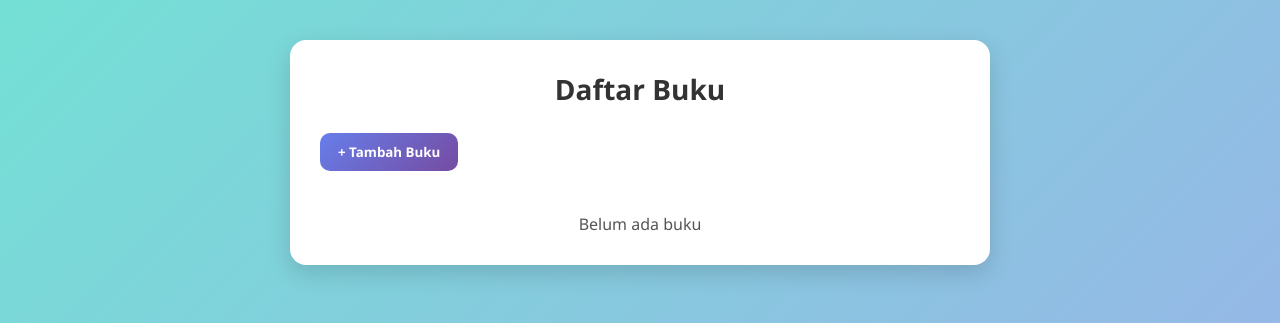
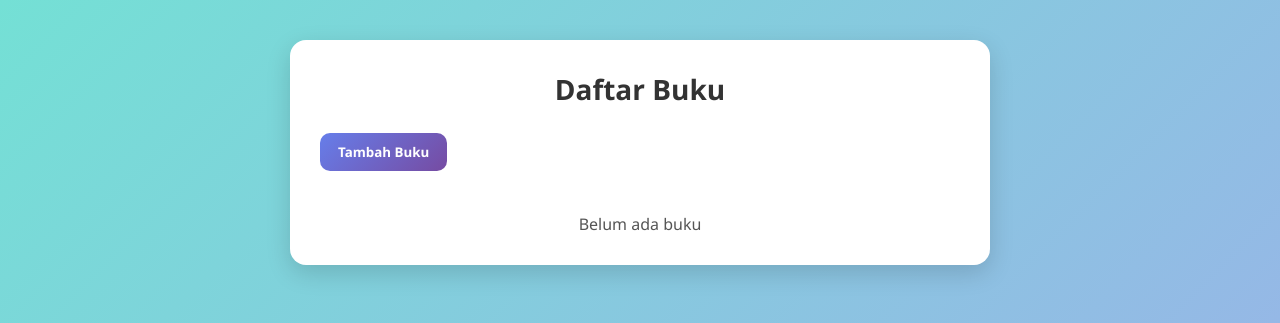
Before and after one commit to Haffi24/FlaskSQLite_181, a Flask app: page / in a window 1280 px wide. Shown: the top 323 px of the page. Run offline with Flask 3, Linux system fonts and the light colour scheme; data that the repository does not hold is empty.

Commit message:
memperbaiki index.html

```diff
--- a/Templates/index.html
+++ b/Templates/index.html
@@ -9,7 +9,7 @@
     <div class="container">
         <h1 class="title">Daftar Buku</h1>
         <div class="actions">
-        <a href="{{ url_for('add') }}"><button class="btn primary">+ Tambah Buku</button></a>
+            <a href="{{ url_for('add') }}"><button class="btn primary">Tambah Buku</button></a>
         </div>
         <br>
         <div class="card-list">
```
Lines whose indentation alone changed are shown as unchanged.
